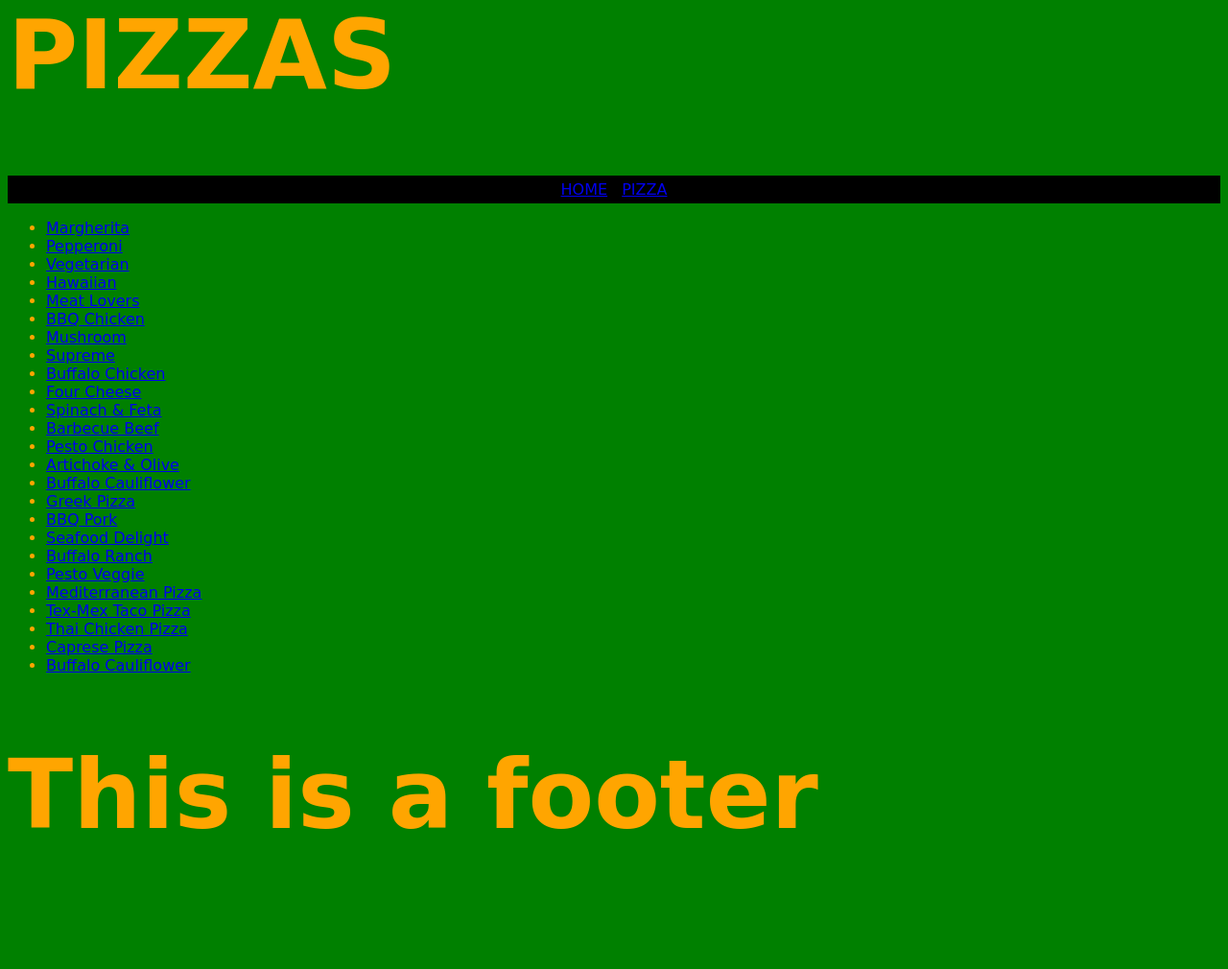
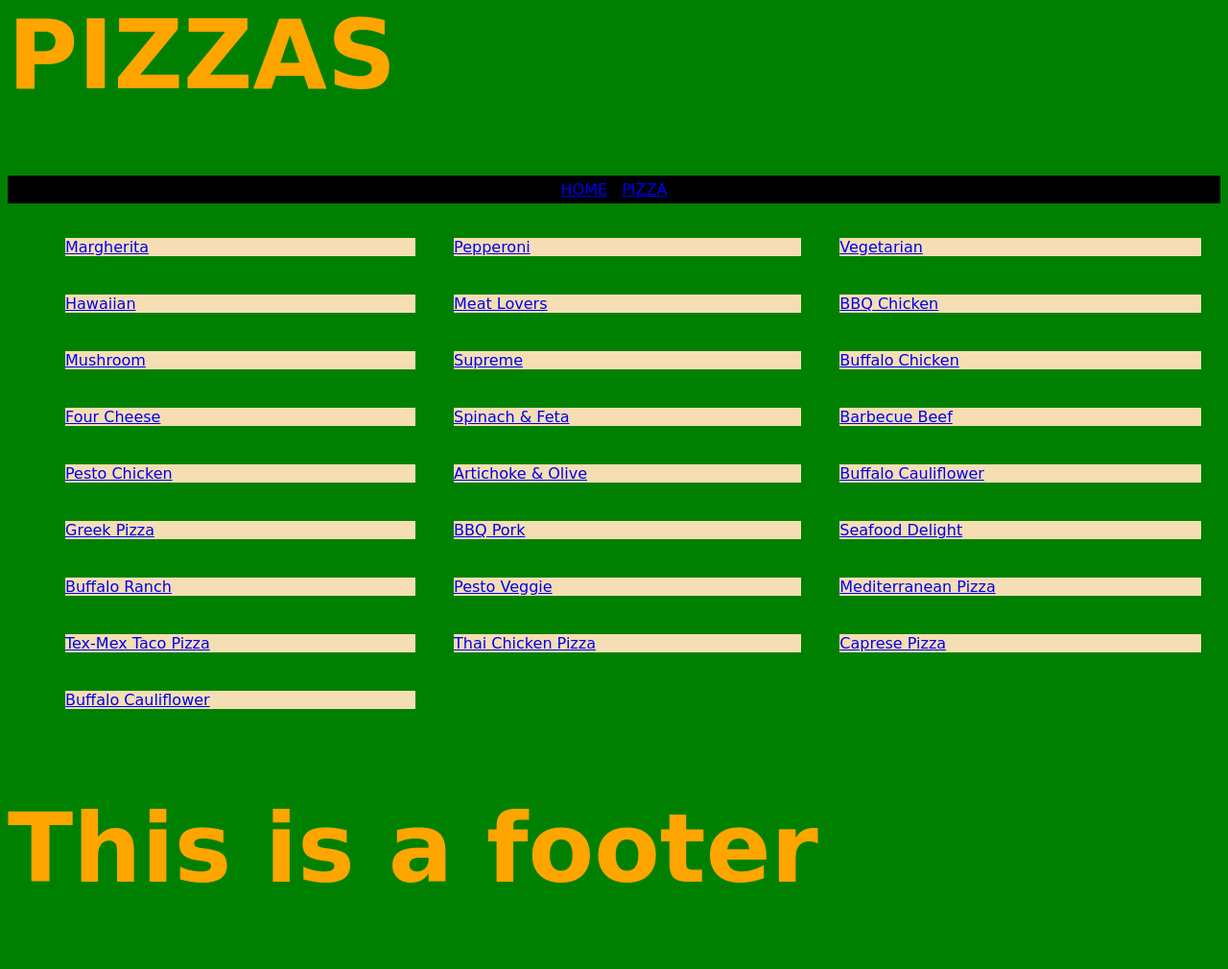
Before and after one commit to Burnside21140/Pizza12DTP, a Flask app: page /pizzas in a window 1280 px wide. Shown: the part 185-1195 px from the top of the page at 96% size. Before the commit the page ends 1049 px from the top, so only its background shows below. Run offline with Flask 3, Linux system fonts and the light colour scheme; data comes from the database, SQL or seed files in the repository.

Commit message:
Turning the pizza list into a 3 colum grid

```diff
--- a/Pizza/routes.py
+++ b/Pizza/routes.py
@@ -34,6 +34,7 @@ def pizzas():
         print("i:", i)
         item = [i[0], i[1]]
         pizzalist.append(item)
+    print(pizzalist)
     return render_template('pizzas.html', pizzas=pizzalist)
 
 
--- a/Pizza/static/style/style.css
+++ b/Pizza/static/style/style.css
@@ -52,6 +52,18 @@ nav li {
 	-webkit-animation: rainbow 5s infinite;
   }
 
+.grid-pizzas-container {
+	display: grid;
+	grid: auto / auto auto auto;
+}
+
+.pizza-container {
+	background-color: wheat;
+	border-width: 5px;
+	margin: 20px;
+	list-style-type: none;
+}
+
 @-webkit-keyframes rainbow{
 	0%{color: orange;}
 	10%{color: purple;}
--- a/Pizza/templates/navbar.html
+++ b/Pizza/templates/navbar.html
@@ -1,4 +1,4 @@
 <ul>
-    <li><a href="/">HOME</a></li>
-    <li><a href="/pizzas">PIZZA</a></li>
+    <a href="/"><li>HOME</li></a>
+    <a href="/pizzas"><li>PIZZA</li></a>
 </ul>
--- a/Pizza/templates/pizzas.html
+++ b/Pizza/templates/pizzas.html
@@ -1,11 +1,13 @@
 {% extends 'layout.html' %}
 
 {% block content %}
-<ul>
+<ul class="grid-pizzas-container">
     {% for pizza in pizzas %}
-    <li>
-        <a href="/pizza/{{pizza.0}}">{{pizza.1}}</a>
-    </li>
+    <a href="/pizza/{{pizza.0}}">
+        <li class="pizza-container">
+            {{pizza.1}}
+        </li>
+    </a>
     {% endfor %}
 </ul>
 {% endblock %}
```
